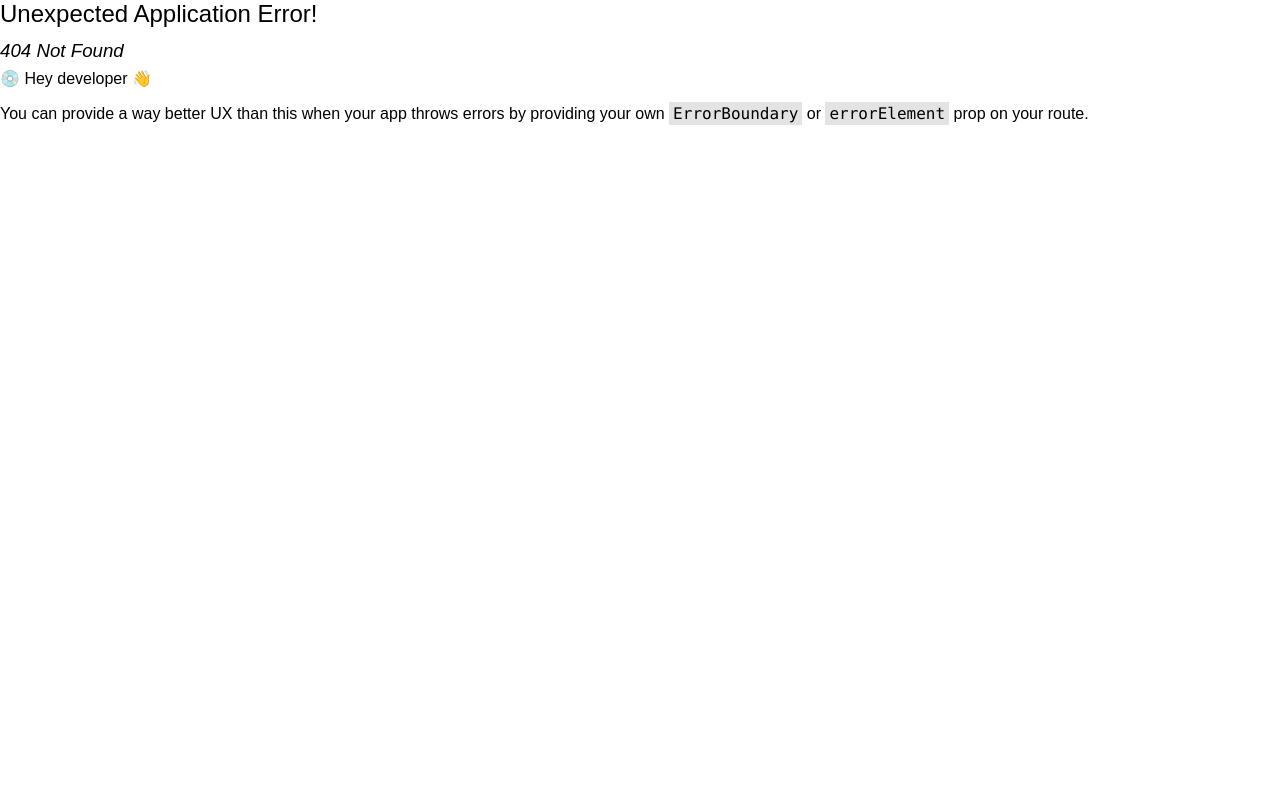
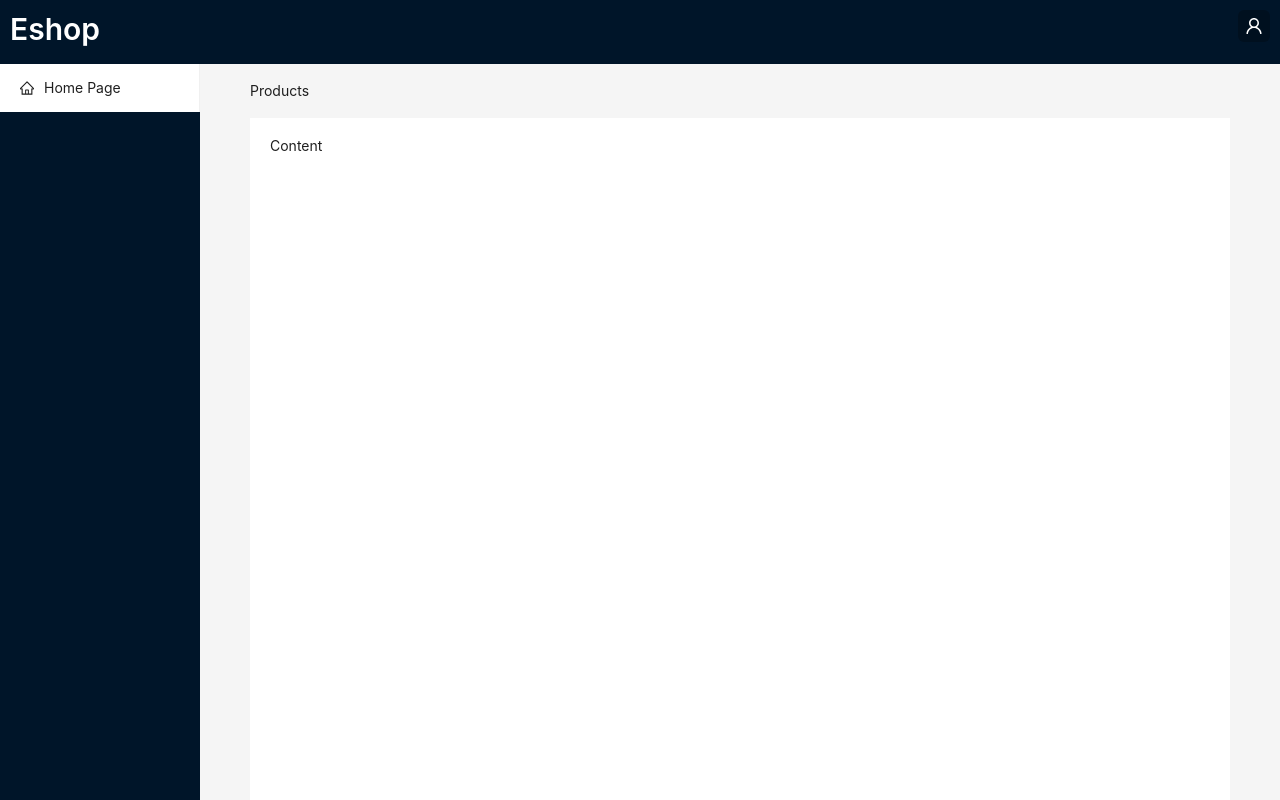
Before and after one commit to rusucatalin/ecommerce, a React (Vite) app in the folder OSY_ecommerce/: page /products in a window 1280 px wide. Before the commit this address had no page. Shown: the top 800 px of the page. Built offline with nearby package versions, Linux system fonts and the light colour scheme.

Commit message:
WIP:ProductPage

```diff
--- /dev/null
+++ b/OSY_ecommerce/src/components/ProductsHeader/ProductsHeader.tsx
@@ -0,0 +1,11 @@
+import { Box } from "../Box/Box";
+import { Bar } from "../Bar/Bar";
+
+export function ProductsHeader() {
+  return (
+    <Box display="flex" justifyContent="space-between">
+      {" "}
+      <Bar />
+    </Box>
+  );
+}
--- a/OSY_ecommerce/src/main.tsx
+++ b/OSY_ecommerce/src/main.tsx
@@ -11,6 +11,7 @@ import { Register } from "./pages/RegisterPage";
 import { Admin } from "./pages/AdminPage";
 import { Forgot } from "./pages/ForgotPassword";
 import { ResetPassword } from "./pages/ResetPassword";
+import { Products } from "./pages/Products";
 
 const router = createBrowserRouter([
   {
@@ -37,6 +38,10 @@ const router = createBrowserRouter([
     path: "admin",
     element: <Admin />,
   },
+  {
+    path: "products",
+    element: <Products />,
+  },
 ]);
 
 ReactDOM.render(
--- /dev/null
+++ b/OSY_ecommerce/src/pages/Products.tsx
@@ -0,0 +1,60 @@
+import {
+  ApiOutlined,
+  HomeOutlined,
+  LoginOutlined,
+  UserOutlined,
+} from "@ant-design/icons";
+import { configureStore } from "@reduxjs/toolkit";
+import { Avatar, Breadcrumb } from "antd";
+import Layout, { Content, Footer, Header } from "antd/es/layout/layout";
+import Sider from "antd/es/layout/Sider";
+import Menu from "antd/es/menu";
+import Title from "antd/es/typography/Title";
+import { ReactNode } from "react";
+import { useNavigate } from "react-router-dom";
+import { ProductsHeader } from "../components/ProductsHeader/ProductsHeader";
+import { productsReducer } from "../redux-toolkit/slices/productSlice";
+
+function Products() {
+  const navigate = useNavigate();
+  return (
+    <div>
+      <Layout>
+        <Header style={{ padding: 10 }}>
+          <Avatar
+            style={{ float: "right" }}
+            shape="square"
+            icon={<UserOutlined />}
+          />
+          <Title level={2} style={{ color: "white", textAlign: "left" }}>
+            Eshop
+          </Title>
+        </Header>
+        <Layout>
+          <Sider>
+            <Menu
+              onClick={({ key }) => {
+                navigate(key);
+              }}
+              items={[{ label: "Home Page", key: "/", icon: <HomeOutlined /> }]}
+            ></Menu>
+          </Sider>
+
+          <Layout>
+            <Content style={{ padding: "0 50px" }}>
+              <Breadcrumb style={{ margin: "16px 0" }}>
+                <Breadcrumb.Item>Products</Breadcrumb.Item>
+              </Breadcrumb>
+              <div style={{ background: "white", padding: 20, minHeight: 800 }}>
+                Content
+              </div>
+            </Content>
+            <Footer style={{ textAlign: "center" }}>Eshop</Footer>
+          </Layout>
+        </Layout>
+      </Layout>
+    </div>
+  );
+}
+
+export { Products };
--- /dev/null
+++ b/OSY_ecommerce/src/redux-toolkit/slices/productSlice.ts
@@ -0,0 +1,14 @@
+import { createSlice } from "@reduxjs/toolkit";
+
+const initialState = {
+  items: [],
+  status: null,
+};
+
+const productSlice = createSlice({
+  name: "products",
+  initialState,
+  reducers: {},
+});
+
+export const productsReducer = productSlice.reducer;
--- a/OSY_ecommerce/src/redux-toolkit/store/store.ts
+++ b/OSY_ecommerce/src/redux-toolkit/store/store.ts
@@ -2,6 +2,7 @@ import { logout, registerReducer } from "./../slices/usersSlice";
 // import { counterReducer } from "../slices/countslice";
 import { configureStore } from "@reduxjs/toolkit";
 import { loginReducer, usersApi } from "../slices/usersSlice";
+import { productsReducer } from "../slices/productSlice";
 
 // ...
 
@@ -10,6 +11,7 @@ export const store = configureStore({
     [usersApi.reducerPath]: usersApi.reducer,
     login: loginReducer,
     register: registerReducer,
+    products: productsReducer,
   },
   // Adding the api middleware enables caching, invalidation, polling,
   // and other useful features of `rtk-query`.
```
